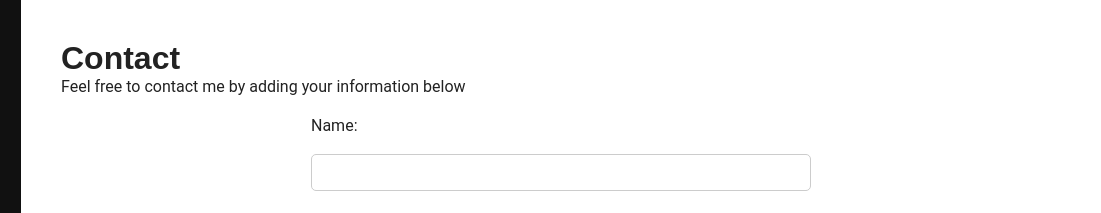
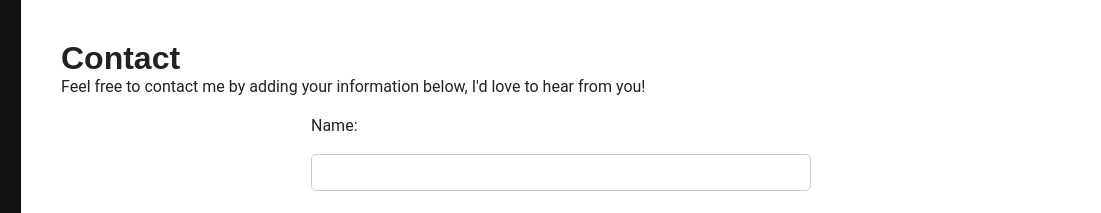
Before and after one commit to Hozanissa/Steve-Jobs-Tribute, a plain HTML site: page contact.html in a window 1280 px wide. Shown: the top 213 px of the page, 179-1280 px from the left. Drawn offline with Linux system fonts and the light colour scheme.

Commit message:
Add a friendly note to contact page
Invite visitors to get in touch by adding a welcoming phrase to the contact page.

```diff
--- a/contact.html
+++ b/contact.html
@@ -38,7 +38,7 @@
             <h1>Contact</h1>
 
             <section id="contact">
-            <p>Feel free to contact me by adding your information below</p>
+            <p>Feel free to contact me by adding your information below, I'd love to hear from you!</p>
             <form action="https://formspree.io/f/mgodlwdw" method="post">
                <label for="name">Name:</label><br>
                <input type="text" id="name" name="name" required><br><br>
```
